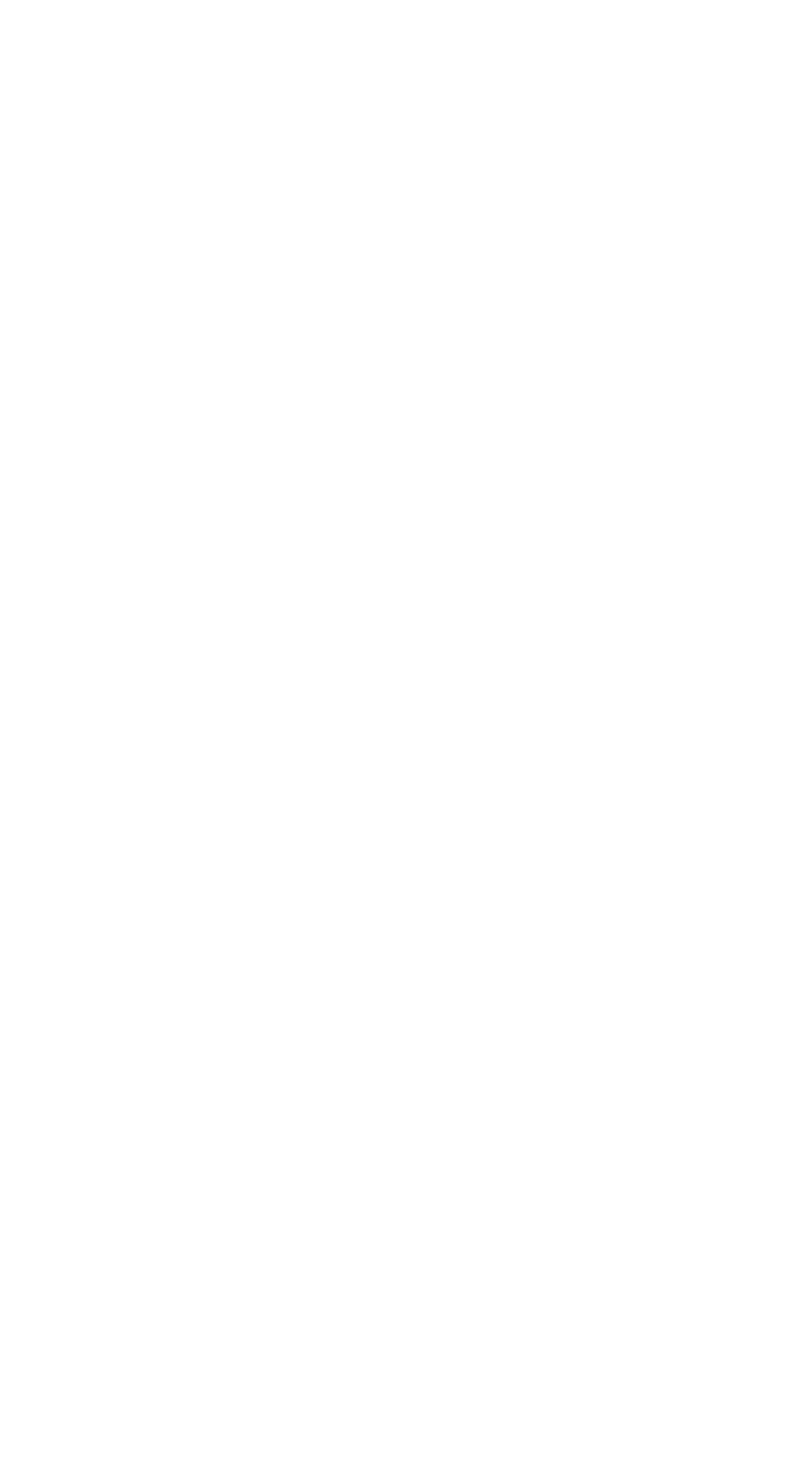
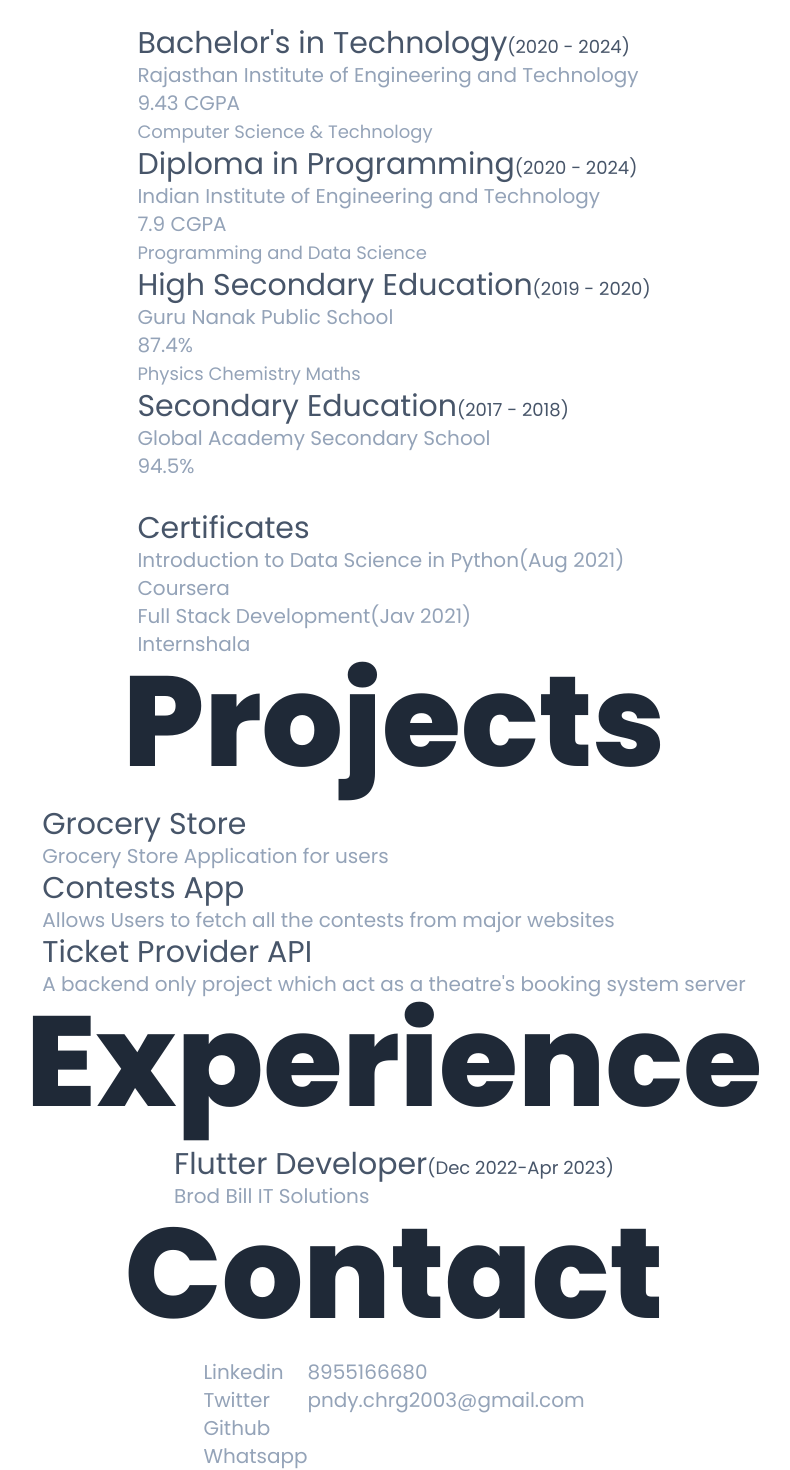
Before and after one commit to pndychrg/PortfolioWebsite, a Next.js app: page / in a window 1280 px wide. Shown: the part 1323-2793 px from the top of the page, without its empty margins (246-1036 px from the left). Before the commit the page ends 1200 px from the top, so only its background shows below. Built offline with nearby package versions, Linux system fonts and the light colour scheme.

Commit message:
added all text

```diff
--- a/app/page.js
+++ b/app/page.js
@@ -1,13 +1,21 @@
 import About from "@/components/About";
+import Contact from "@/components/Contact";
+import Education from "@/components/Education";
+import Experience from "@/components/Experience";
 import Hero from "@/components/Hero";
+import Projects from "@/components/Projects";
 import Skills from "@/components/Skills";
 
 export default function Home() {
   return (
     <>
       <Hero />
-      <About />
+      <About id="About" />
       <Skills />
+      <Education />
+      <Projects />
+      <Experience />
+      <Contact />
     </>
   );
 }
--- /dev/null
+++ b/components/Contact.jsx
@@ -0,0 +1,27 @@
+import { contact, personalDetails } from "@/constants/contact"
+
+const Contact = () => {
+    return (
+        <section className="flex flex-col justify-center items-center">
+            <h1 className="section-heading">Contact</h1>
+            <div className="flex flex-row">
+                <div className="flex flex-col ">
+                    {contact.map((cont, index) => (
+                        <div key={index}>
+                            <p className="body-text">
+                                <a href={cont.url} target="_blank">{cont.platform}</a>
+                            </p>
+                        </div>))}
+                </div>
+                <div className="flex flex-col body-text">
+                    <p >
+                        {personalDetails.phoneNumber}
+                    </p>
+                    {personalDetails.email}
+                </div>
+            </div>
+        </section>
+    )
+}
+
+export default Contact
--- /dev/null
+++ b/components/Education.jsx
@@ -0,0 +1,48 @@
+import { certificates, education } from "@/constants/education"
+
+const Education = () => {
+    return (
+        <section className="flex flex-col items-center justify-center">
+            <h1 className="section-heading">
+                Education
+            </h1>
+            <div className="flex flex-col items-start justify-start flex-wrap">
+                {education.map((details, index) => (
+                    <div key={index} className="flex flex-col">
+                        <h5 className="tertiary-heading">
+                            {details.degree}
+                            <span className="text-lg">
+                                ({details.startYear} - {details.endYear})
+                            </span>
+                        </h5>
+                        <p className="body-text">
+                            {details.institute}
+                            <br />
+                            {details.score}
+                            <br />
+                            <span className="text-lg">
+                                {details?.field}
+                            </span>
+                            <br />
+                        </p>
+                    </div>))}
+                <hr />
+                <h5 className="tertiary-heading">
+                    Certificates
+                </h5>
+                {
+                    certificates.map((details, index) => (<div key={index}>
+                        <p className="body-text">
+                            {details.name}
+                            <span>({details.issueDate})</span>
+                            <br />
+                            {details.issuer}
+                        </p>
+                    </div>))
+                }
+            </div>
+        </section>
+    )
+}
+
+export default Education
--- /dev/null
+++ b/components/Experience.jsx
@@ -0,0 +1,24 @@
+import { experience } from "@/constants/experience"
+
+const Experience = () => {
+    return (
+        <section className="flex flex-col justify-center items-center">
+            <h1 className="section-heading">Experience</h1>
+            <div className="flex flex-col">
+                {experience.map((exp, index) => (
+                    <div key={index}>
+                        <h5 className="tertiary-heading">
+                            {exp.position}
+                            <span className="text-lg">({exp.start}-{exp.end})</span>
+                        </h5>
+                        <p className="body-text">
+                            {exp.company}
+                            <br />
+                        </p>
+                    </div>))}
+            </div>
+        </section>
+    )
+}
+
+export default Experience
--- a/components/Navbar.jsx
+++ b/components/Navbar.jsx
@@ -9,22 +9,22 @@ const Navbar = () => {
 
     return (
         <nav className="flex text-lg items-center justify-between px-6 md:px-10  py-5 fixed w-full top-0 font-montserrat bg-white ">
-            <Link href="/" className=" flexCenter cursor-pointer pb-1.5 transition-all hover:font-bold">
+            <Link href="/" className="  cursor-pointer pb-1.5 transition-all hover:font-bold">
                 Chirag Pandey
             </Link>
             <div className="hidden h-full gap-12 lg:flex">
-                <Link href="/" className=" flexCenter cursor-pointer pb-1.5 transition-all hover:font-bold">About</Link>
-                <Link href="/" className=" flexCenter cursor-pointer pb-1.5 transition-all hover:font-bold">Projects</Link>
-                <Link href="/" className=" flexCenter cursor-pointer pb-1.5 transition-all hover:font-bold">Resume</Link>
+                <Link href="#About" className="cursor-pointer pb-1.5 transition-all hover:font-bold">About</Link>
+                <Link href="#Project" className="cursor-pointer pb-1.5 transition-all hover:font-bold">Projects</Link>
+                <Link href="/" className="  cursor-pointer pb-1.5 transition-all hover:font-bold">Resume</Link>
             </div>
             <div className="lg:hidden ">
                 <button onClick={() => (setToggleDropdown(!toggleDropdown))}>
                     Menu
                 </button>
                 {toggleDropdown && <div className="absolute right-0 flex flex-col mt-3 w-full p-5 r min-w-[210px]  gap-2 justify-end items-end">
-                    <Link href="/" className=" flexCenter cursor-pointer pb-1.5 transition-all hover:font-bold">About</Link>
-                    <Link href="/" className=" flexCenter cursor-pointer pb-1.5 transition-all hover:font-bold">Projects</Link>
-                    <Link href="/" className=" flexCenter cursor-pointer pb-1.5 transition-all hover:font-bold">Resume</Link>
+                    <Link href="#About" className="  cursor-pointer pb-1.5 transition-all hover:font-bold">About</Link>
+                    <Link href="#Project" className="  cursor-pointer pb-1.5 transition-all hover:font-bold">Projects</Link>
+                    <Link href="/" className="  cursor-pointer pb-1.5 transition-all hover:font-bold">Resume</Link>
                 </div>}
             </div>
         </nav>
--- /dev/null
+++ b/components/Projects.jsx
@@ -0,0 +1,21 @@
+import { projects } from "@/constants/projects"
+
+const Projects = () => {
+    return (
+        <section className="flex flex-col items-center justify-center" id="Project">
+            <h1 className="section-heading">
+                Projects
+            </h1>
+            <div className="flex flex-col ">
+                {projects.map((project, index) => (
+                    <div key={index}>
+                        <h5 className="tertiary-heading">{project.name}
+                        </h5>
+                        <p className="body-text">{project.description}</p>
+                    </div>))}
+            </div>
+        </section>
+    )
+}
+
+export default Projects
--- /dev/null
+++ b/constants/contact.js
@@ -0,0 +1,23 @@
+export const contact = [
+  {
+    url: "https://www.linkedin.com/in/pndy-chrg-dev/",
+    platform: "Linkedin",
+  },
+  {
+    url: "https://twitter.com/_sherloque",
+    platform: "Twitter",
+  },
+  {
+    url: "https://github.com/pndychrg",
+    platform: "Github",
+  },
+  {
+    url: "https://wa.me/918955166680",
+    platform: "Whatsapp",
+  },
+];
+
+export const personalDetails = {
+  phoneNumber: "8955166680",
+  email: "pndy.chrg2003@gmail.com",
+};
--- /dev/null
+++ b/constants/education.js
@@ -0,0 +1,46 @@
+export const education = [
+  {
+    degree: "Bachelor's in Technology",
+    institute: "Rajasthan Institute of Engineering and Technology",
+    score: "9.43 CGPA",
+    startYear: "2020",
+    endYear: "2024",
+    field: "Computer Science & Technology",
+  },
+  {
+    degree: "Diploma in Programming",
+    institute: "Indian Institute of Engineering and Technology",
+    score: "7.9 CGPA",
+    startYear: "2020",
+    endYear: "2024",
+    field: "Programming and Data Science",
+  },
+  {
+    degree: "High Secondary Education",
+    institute: "Guru Nanak Public School",
+    score: "87.4%",
+    startYear: "2019",
+    field: "Physics Chemistry Maths",
+    endYear: "2020",
+  },
+  {
+    degree: "Secondary Education",
+    institute: "Global Academy Secondary School",
+    score: "94.5%",
+    startYear: "2017",
+    endYear: "2018",
+  },
+];
+
+export const certificates = [
+  {
+    name: "Introduction to Data Science in Python",
+    issuer: "Coursera",
+    issueDate: "Aug 2021",
+  },
+  {
+    name: "Full Stack Development",
+    issuer: "Internshala",
+    issueDate: "Jav 2021",
+  },
+];
--- /dev/null
+++ b/constants/experience.js
@@ -0,0 +1,8 @@
+export const experience = [
+  {
+    position: "Flutter Developer",
+    company: "Brod Bill IT Solutions",
+    start: "Dec 2022",
+    end: "Apr 2023",
+  },
+];
--- /dev/null
+++ b/constants/projects.js
@@ -0,0 +1,15 @@
+export const projects = [
+  {
+    name: "Grocery Store",
+    description: "Grocery Store Application for users",
+  },
+  {
+    name: "Contests App",
+    description: "Allows Users to fetch all the contests from major websites",
+  },
+  {
+    name: "Ticket Provider API",
+    description:
+      "A backend only project which act as a theatre's booking system server",
+  },
+];
--- a/styles/globals.css
+++ b/styles/globals.css
@@ -4,8 +4,9 @@
 @tailwind components;
 @tailwind utilities;
 
-
-
+html{
+  scroll-behavior: smooth;
+}
 
 .section-heading{
   @apply font-poppins text-4xl md:text-6xl lg:text-9xl font-extrabold md:mb-5
@@ -20,5 +21,5 @@
 }
 
 .body-text{
-  @apply text-lg md:text-xl
+  @apply text-lg md:text-xl text-slate-400
 }
```
